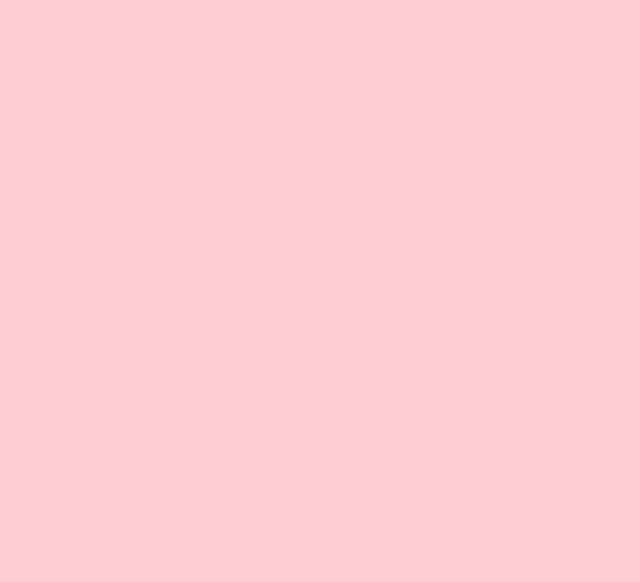
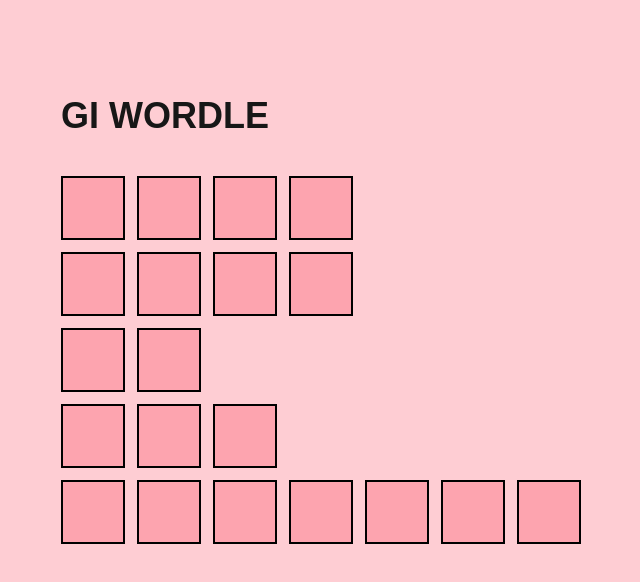
Before and after one commit to PauloPrates-20/giwordle, a Next.js app: page / in a window 1280 px wide. Shown: the top 582 px of the page, without its empty margins (259-899 px from the left). Built offline with nearby package versions, Linux system fonts and the light colour scheme.

Commit message:
style: homepage formatting

```diff
--- a/app/page.tsx
+++ b/app/page.tsx
@@ -1,5 +1,17 @@
+import Word from '@/app/components/word';
+
 export default function Home() {
+	const frase = "VOCÊ MORA NO MEU CORAÇÃO";
+	const words = frase.split(' ');
+
   return (
-    <p></p>
+		<main className='w-3/4 mx-auto sm:ml-auto sm:mr-0'>
+			<h1 className='mt-24 text-center font-bold text-2xl sm:text-4xl sm:text-left mb-10'>GI WORDLE</h1>
+			<div className='flex flex-col gap-3 w-auto h-dvh justify-start'>
+				{words.map((word: string, index: number)=> (
+					<Word word={word} key={index} />
+				))}
+			</div>
+		</main>
   );
 }
```
